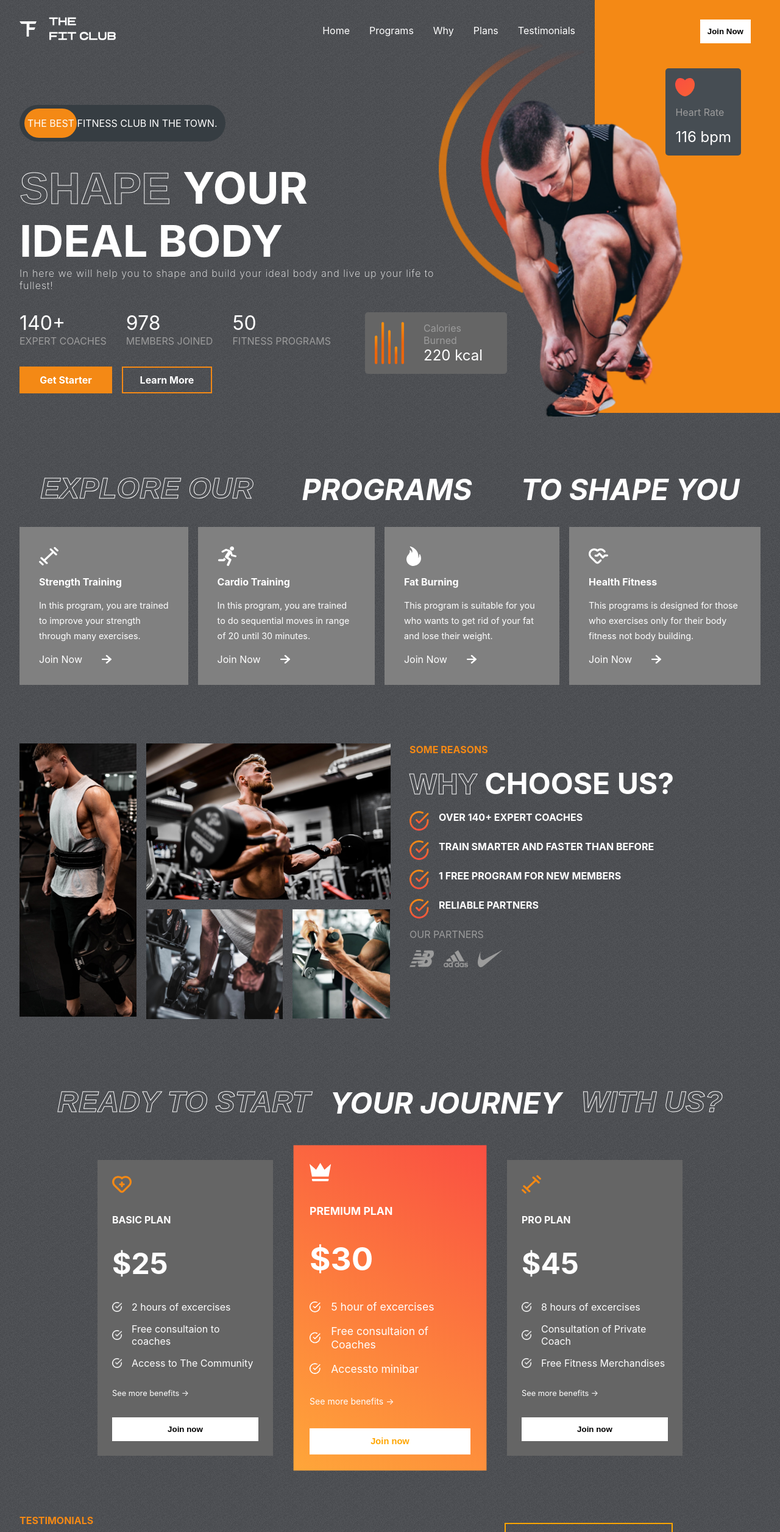
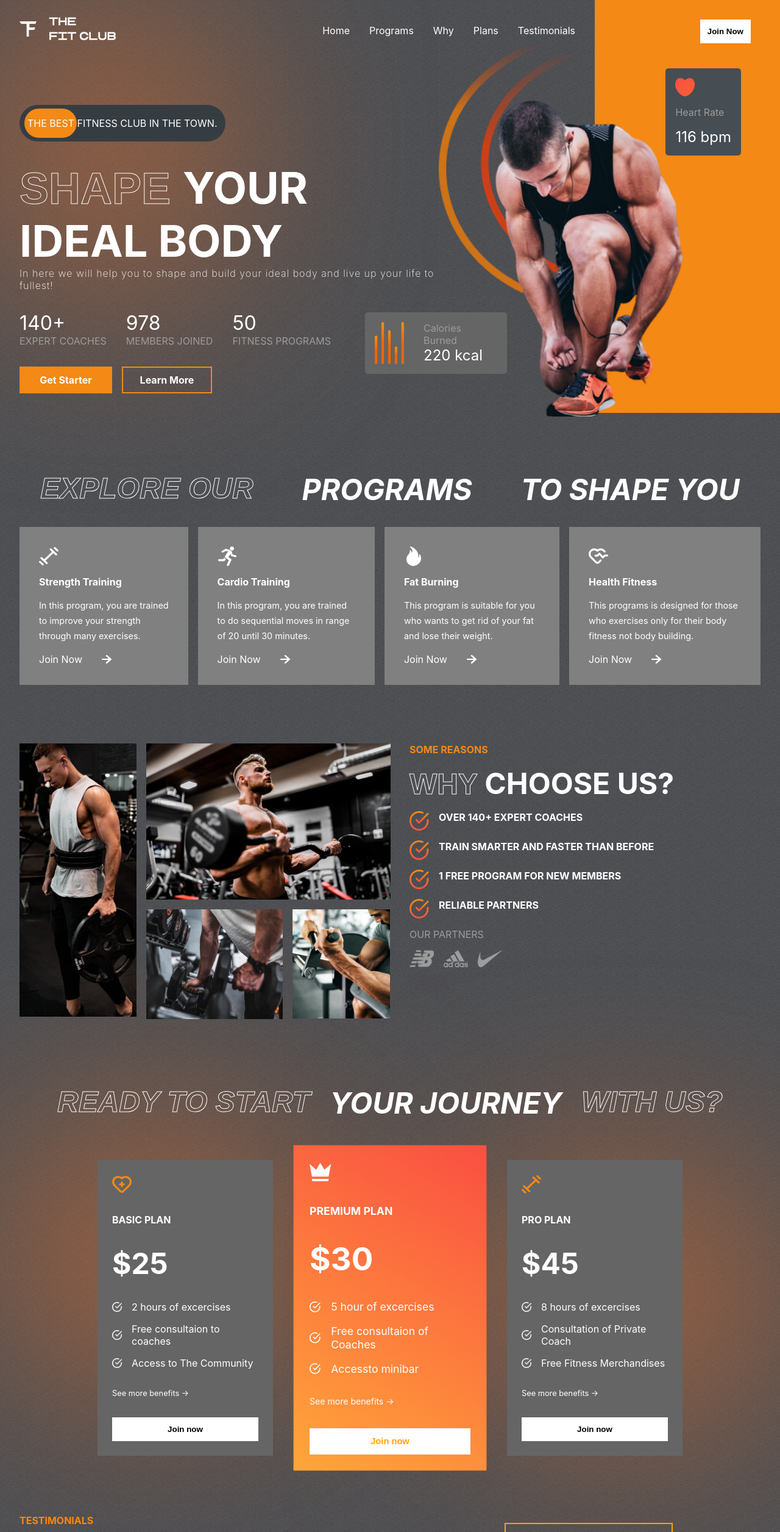
Before and after one commit to RUSHWAYC/fitness-site-ReactYarn, a React (Create React App) app: page / in a window 1280 px wide. Shown: the top 2512 px of the page at 61% size. Built offline with nearby package versions, Linux system fonts and the light colour scheme; the HTML template or start-up script is replaced by a standard one.

Commit message:
Added bg blurs and animations.

```diff
--- a/src/App.css
+++ b/src/App.css
@@ -43,3 +43,11 @@
 .btn:hover {
   cursor: pointer;
 }
+
+.blur {
+  background: rgba(253, 120, 43, 0.69);
+  position: absolute;
+  border-radius: 50%;
+  filter: blur(150px);
+  z-index: -9;
+}
--- a/src/components/Footer/Footer.jsx
+++ b/src/components/Footer/Footer.jsx
@@ -20,9 +20,6 @@ const Footer = () => {
           <img src={Logo} alt="FitClub logo" />
         </div>
       </div>
-
-      <div className="blur blur-f-1"></div>
-      <div className="blur blur-f-2"></div>
     </div>
   );
 };
--- a/src/components/Hero/Hero.css
+++ b/src/components/Hero/Hero.css
@@ -183,3 +183,9 @@
   color: #fff;
   font-size: 1.5rem;
 }
+
+.hero-blur {
+  width: 22rem;
+  height: 30rem;
+  left: 0;
+}
--- a/src/components/Hero/Hero.jsx
+++ b/src/components/Hero/Hero.jsx
@@ -1,4 +1,6 @@
 import React from "react";
+import { motion } from "framer-motion";
+
 import Header from "../Header/Header";
 import hero_image from "../../assets/hero_image.png";
 import hero_image_back from "../../assets/hero_image_back.png";
@@ -8,13 +10,20 @@ import Calories from "../../assets/calories.png";
 import "./Hero.css";
 
 const Hero = () => {
+  const transiton = { type: "spring", duration: 3 };
+
   return (
     <div className="hero">
+      <div className="blur hero-blur"></div>
       <div className="left-h">
         <Header />
         {/* The best ad. */}
         <div className="the-best-ad">
-          <div></div>
+          <motion.div
+            initial={{ left: "238px" }}
+            whileInView={{ left: "8px" }}
+            transition={{ ...transiton, type: "tween" }}
+          ></motion.div>
           <span>The best fitness club in the town.</span>
         </div>
         {/* Hero heading. */}
@@ -57,26 +66,39 @@ const Hero = () => {
       {/* Right side. */}
       <div className="right-h">
         <button className="btn">Join Now</button>
-        <div className="heart-rate">
+        <motion.div
+          className="heart-rate"
+          transition={transiton}
+          whileInView={{ right: "4rem" }}
+          initial={{ right: "-1rem" }}
+        >
           <img src={Heart} alt="heart" />
           <span>Heart Rate</span>
           <span>116 bpm</span>
-        </div>
+        </motion.div>
         {/* Hero images. */}
         <img src={hero_image} alt="hero" className="hero-image" />
-        <img
+        <motion.img
+          initial={{ right: "11rem" }}
+          whileInView={{ right: "20rem" }}
+          transition={transiton}
           src={hero_image_back}
           alt="hero back"
           className="hero-image-back"
         />
         {/* Calories. */}
-        <div className="calories">
+        <motion.div
+          className="calories"
+          initial={{ right: "37rem" }}
+          whileInView={{ right: "28rem" }}
+          transition={transiton}
+        >
           <img src={Calories} alt="calories" />
           <div>
             <span>Calories Burned</span>
             <span>220 kcal</span>
           </div>
-        </div>
+        </motion.div>
       </div>
     </div>
   );
--- a/src/components/Plans/Plans.css
+++ b/src/components/Plans/Plans.css
@@ -72,3 +72,17 @@
 .plans > :nth-child(2) > button {
   color: orange;
 }
+
+.plans-blur-1 {
+  width: 32rem;
+  height: 23rem;
+  left: 0px;
+  top: 6rem;
+}
+
+.plans-blur-2 {
+  width: 32rem;
+  height: 23rem;
+  top: 10rem;
+  right: 0;
+}
--- a/src/components/Plans/Plans.jsx
+++ b/src/components/Plans/Plans.jsx
@@ -6,6 +6,8 @@ import WhiteTick from "../../assets/whiteTick.png";
 const Plans = () => {
   return (
     <div className="plans-container">
+      <div className="blur plans-blur-1"></div>
+      <div className="blur plans-blur-2"></div>
       <div className="programs-header" style={{ gap: "2rem" }}>
         <span className="stroke-text">READY TO START</span>
         <span>YOUR JOURNEY</span>
--- a/src/components/Testimonials/Testimonials.jsx
+++ b/src/components/Testimonials/Testimonials.jsx
@@ -1,4 +1,5 @@
 import { useState } from "react";
+import { motion } from "framer-motion";
 import "./Testimonials.css";
 import { testimonialsData } from "../../data/testimonialsData";
 import LeftArrow from "../../assets/leftArrow.png";
@@ -8,13 +9,23 @@ const Testimonials = () => {
   const [selected, setSelected] = useState(0);
   const tLength = testimonialsData.length;
 
+  const transition = { type: "spring", duration: 3 };
+
   return (
     <div className="testimonials">
       <div className="left-t">
         <span>Testimonials</span>
         <span className="stroke-text">What they</span>
         <span>say about us</span>
-        <span>{testimonialsData[selected].review}</span>
+        <motion.span
+          key={selected}
+          initial={{ opacity: 0, x: -100 }}
+          animate={{ opacity: 1, x: 0 }}
+          exit={{ opacity: 0, x: 100 }}
+          transition={transition}
+        >
+          {testimonialsData[selected].review}
+        </motion.span>
         <span>
           <span style={{ color: "var(--orange)" }}>
             {testimonialsData[selected].name}
@@ -23,9 +34,25 @@ const Testimonials = () => {
         - {testimonialsData[selected].status}
       </div>
       <div className="right-t">
-        <div></div>
-        <div></div>
-        <img src={testimonialsData[selected].image} alt="testimonial person" />
+        <motion.div
+          initial={{ opacity: 0, x: -100 }}
+          transition={{ ...transition, duration: 2 }}
+          whileInView={{ opacity: 1, x: 0 }}
+        ></motion.div>
+        <motion.div
+          initial={{ opacity: 0, x: 100 }}
+          transition={{ ...transition, duration: 2 }}
+          whileInView={{ opacity: 1, x: 0 }}
+        ></motion.div>
+        <motion.img
+          key={selected}
+          initial={{ opacity: 0, x: 100 }}
+          animate={{ opacity: 1, x: 0 }}
+          exit={{ opacity: 0, x: -100 }}
+          transition={transition}
+          src={testimonialsData[selected].image}
+          alt="testimonial person"
+        />
         <div className="arrows">
           <img
             onClick={() => {
```
